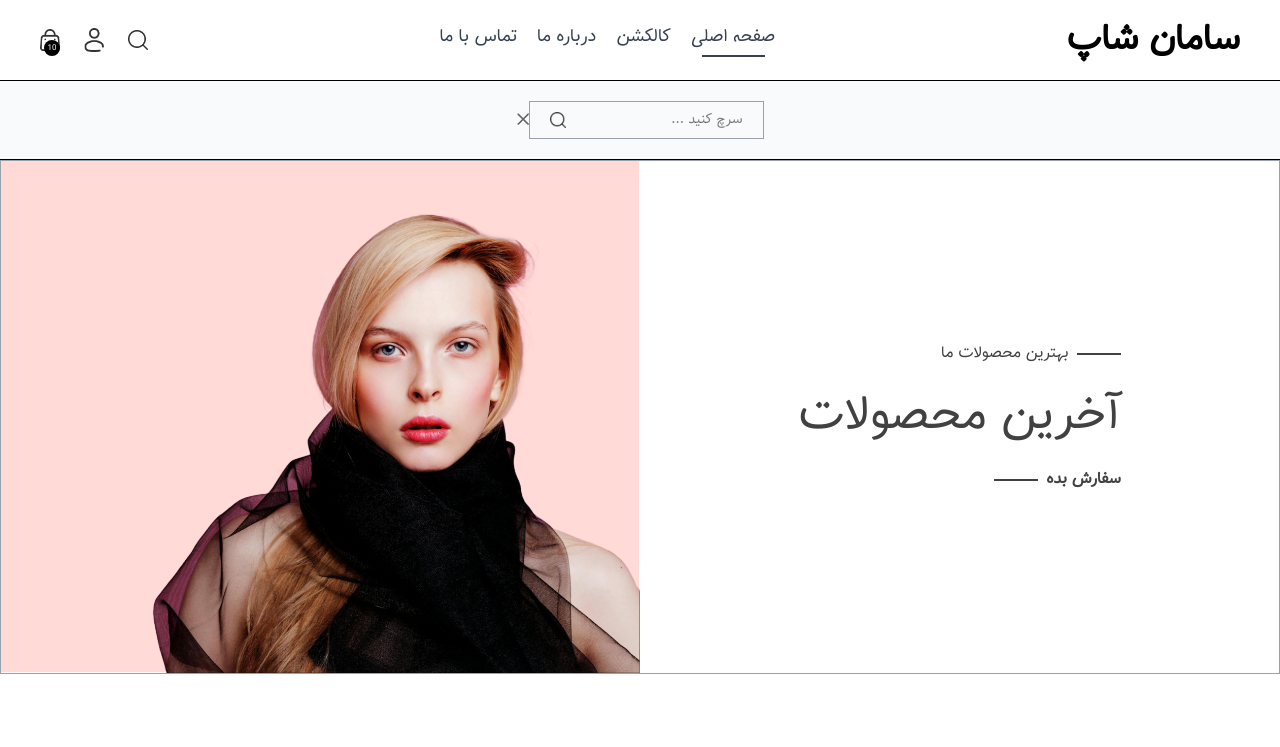
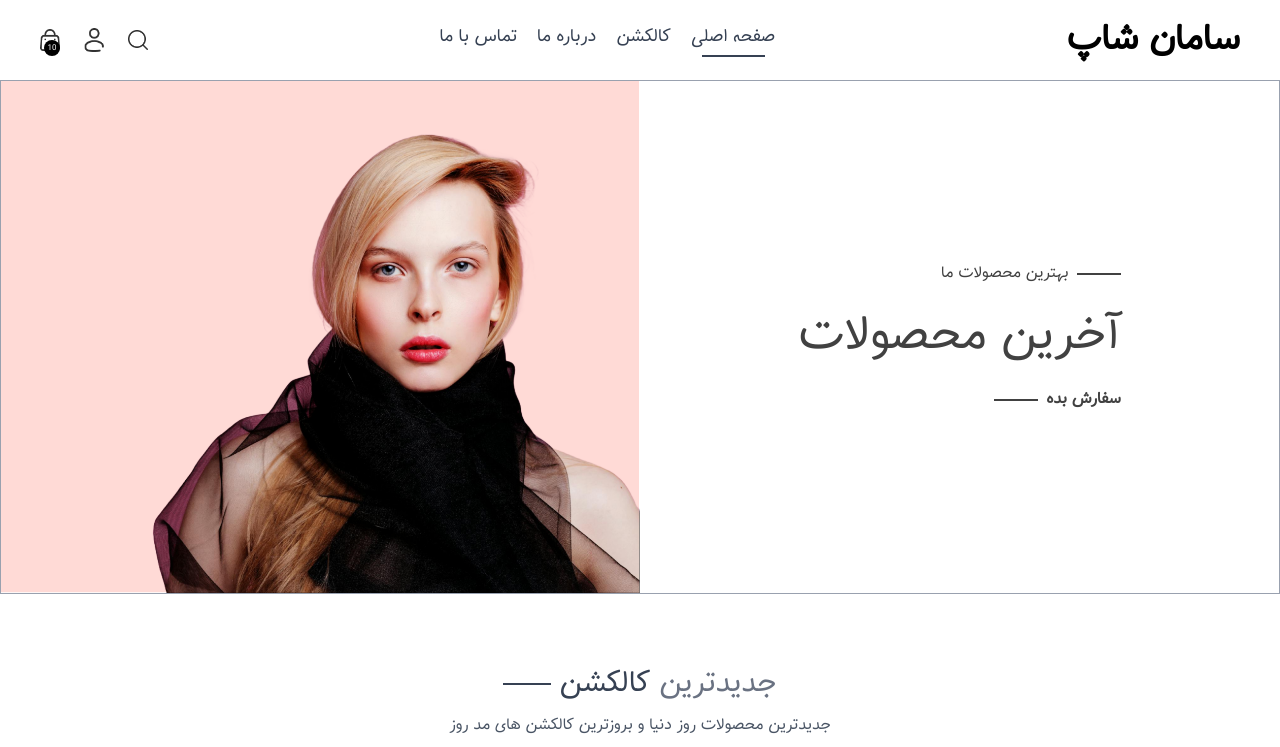
Before and after one commit to sani1426/next-project, a Next.js app: page / in a window 1280 px wide. Shown: the top 747 px of the page. Built offline with nearby package versions, Linux system fonts and the light colour scheme.

Commit message:
update SearchBar.jsx and ShopContext.jsx

```diff
--- a/components/UI/SearchBar.jsx
+++ b/components/UI/SearchBar.jsx
@@ -11,7 +11,7 @@ const SearchBar = () => {
 
                 return showSerachBar ?  (
                         <div className='border-t border-b bg-gray-50 text-center'>
-                        <div className="inline-flex items-center border border-gray-400 px-5 py-2 my-5">
+                        <div className="inline-flex items-center justify-center  border border-gray-400 px-5 py-2 my-5">
                                 <input value={search} onChange={(e)=>setSearch(e.target.value)} type="text" placeholder="سرچ کنید ..." className="flex-1 outline-none bg-inherit text-sm" />
                                 <Image src={assets.search_icon} alt="search-icon" className="w-4" />
                         </div>
--- a/context/ShopContext.jsx
+++ b/context/ShopContext.jsx
@@ -8,7 +8,7 @@ export const ShopContext = createContext()
 export const ShopContextProvider = ({ children }) => {
   const currency = '$'
   const delivery_fee = 10
-const [showSerachBar , setShowSearchBar] = useState(true)
+const [showSerachBar , setShowSearchBar] = useState(false)
 
 
 
```
